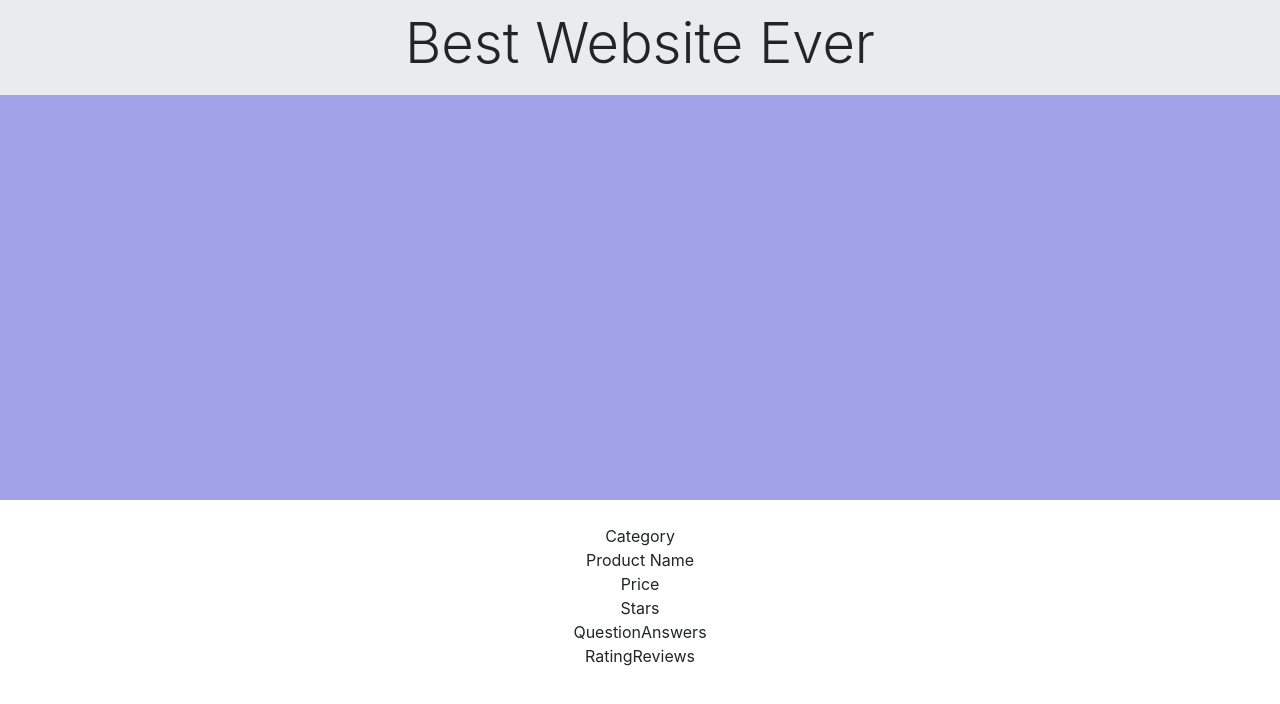
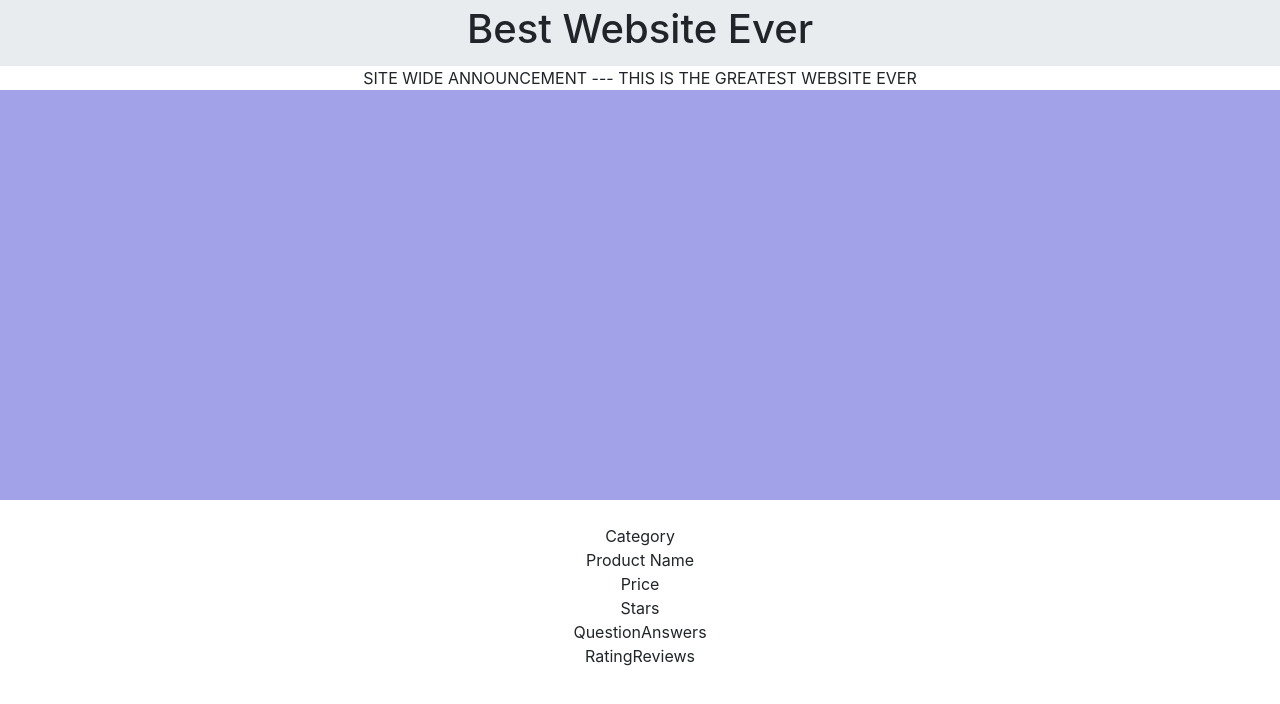
Before and after one commit to zluther89/Project-Greenfield, a React (Create React App) app: page / in a window 1280 px wide. Shown: the top 704 px of the page. Built offline with nearby package versions, Linux system fonts and the light colour scheme.

Commit message:
added announcement holder

```diff
--- a/src/App.css
+++ b/src/App.css
@@ -7,7 +7,12 @@
   background-color: rgb(162, 162, 233);
 }
 
-.jumbotron {
-  padding-top: 10px !important;
-  padding-bottom: 10px !important;
+.jumbotron-fluid {
+  padding-top: 5px !important;
+  padding-bottom: 5px !important;
+  margin-bottom: 0px !important;
 }
+
+#specialOffer {
+  background-color: white;
+}
--- a/src/components/Overview/Banner.jsx
+++ b/src/components/Overview/Banner.jsx
@@ -2,9 +2,14 @@ import React from "react";
 
 export default function Banner() {
   return (
-    <div class="jumbotron jumbotron-fluid">
-      <div class="container">
-        <h1 class="display-4">Best Website Ever</h1>
+    <div>
+      <div class="jumbotron jumbotron-fluid">
+        <div class="container">
+          <h1 class="display-5">Best Website Ever</h1>
+        </div>
+      </div>
+      <div id="specialOffer">
+        <p>SITE WIDE ANNOUNCEMENT --- THIS IS THE GREATEST WEBSITE EVER</p>
       </div>
     </div>
   );
```
